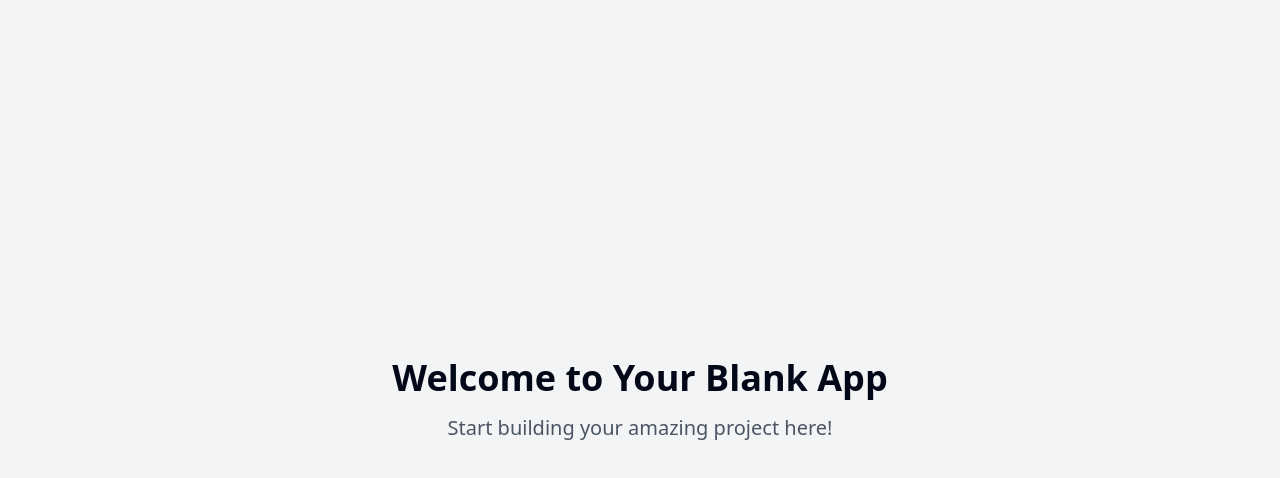
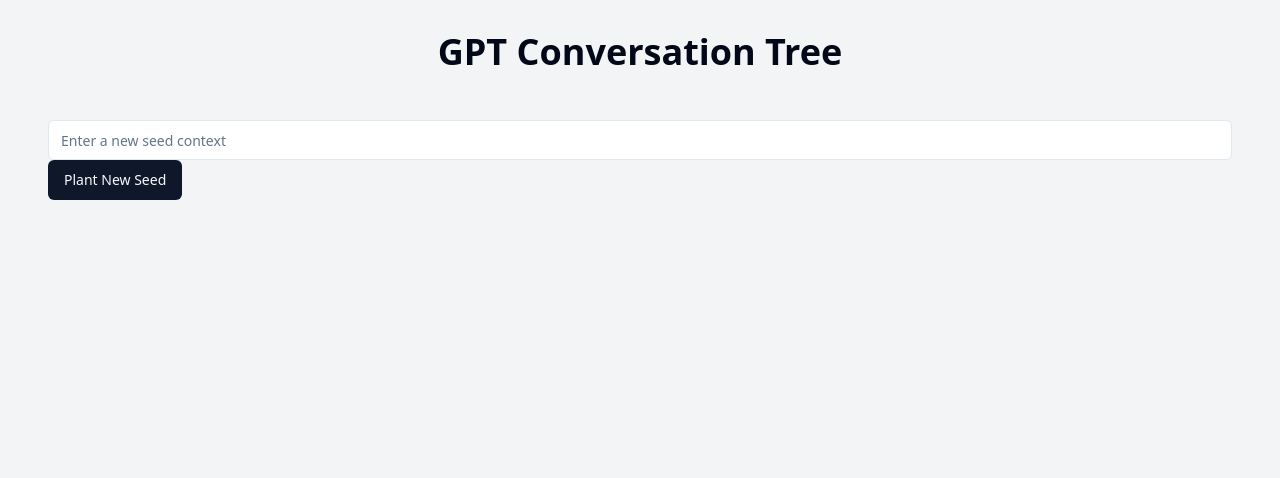
Before and after one commit to rileylemm/tree-of-contexts, a React (Vite) app: page / in a window 1280 px wide. Shown: the top 478 px of the page. Built offline with nearby package versions, Linux system fonts and the light colour scheme.

Commit message:
Add tree structure for conversation
Implement a front-end interface that organizes conversations in a tree structure. Users can plant an initial seed of context, allowing for branching off into new trees while maintaining the context of the original seed.
[skip gpt_engineer]

```diff
--- /dev/null
+++ b/src/components/ConversationNode.jsx
@@ -0,0 +1,59 @@
+import React, { useState } from 'react';
+import { Button } from "@/components/ui/button";
+import { Input } from "@/components/ui/input";
+import { MessageSquare, GitBranch } from 'lucide-react';
+
+const ConversationNode = ({ node, addResponse }) => {
+  const [newResponse, setNewResponse] = useState('');
+  const [isExpanded, setIsExpanded] = useState(true);
+
+  const handleAddResponse = () => {
+    if (newResponse.trim()) {
+      addResponse(node.id, newResponse);
+      setNewResponse('');
+    }
+  };
+
+  return (
+    <div className="ml-4 mt-2 border-l-2 border-gray-200 pl-4">
+      <div className="flex items-center">
+        <MessageSquare className="mr-2 h-4 w-4" />
+        <p className="font-medium">{node.content}</p>
+        <Button
+          variant="ghost"
+          size="sm"
+          onClick={() => setIsExpanded(!isExpanded)}
+          className="ml-2"
+        >
+          {isExpanded ? '▼' : '►'}
+        </Button>
+      </div>
+      {isExpanded && (
+        <>
+          <div className="mt-2 flex">
+            <Input
+              type="text"
+              value={newResponse}
+              onChange={(e) => setNewResponse(e.target.value)}
+              placeholder="Enter a response"
+              className="mr-2"
+            />
+            <Button onClick={handleAddResponse}>
+              <GitBranch className="mr-2 h-4 w-4" />
+              Branch
+            </Button>
+          </div>
+          {node.children.map(child => (
+            <ConversationNode
+              key={child.id}
+              node={child}
+              addResponse={addResponse}
+            />
+          ))}
+        </>
+      )}
+    </div>
+  );
+};
+
+export default ConversationNode;
--- /dev/null
+++ b/src/components/TreeView.jsx
@@ -0,0 +1,59 @@
+import React, { useState } from 'react';
+import ConversationNode from './ConversationNode';
+import { Button } from "@/components/ui/button";
+import { Input } from "@/components/ui/input";
+
+const TreeView = () => {
+  const [trees, setTrees] = useState([]);
+  const [newSeed, setNewSeed] = useState('');
+
+  const addNewSeed = () => {
+    if (newSeed.trim()) {
+      setTrees([...trees, { id: Date.now(), content: newSeed, children: [] }]);
+      setNewSeed('');
+    }
+  };
+
+  const addResponse = (treeId, nodeId, response) => {
+    setTrees(trees.map(tree => {
+      if (tree.id === treeId) {
+        return addNodeToTree(tree, nodeId, response);
+      }
+      return tree;
+    }));
+  };
+
+  const addNodeToTree = (node, targetId, newContent) => {
+    if (node.id === targetId) {
+      return { ...node, children: [...node.children, { id: Date.now(), content: newContent, children: [] }] };
+    }
+    return {
+      ...node,
+      children: node.children.map(child => addNodeToTree(child, targetId, newContent))
+    };
+  };
+
+  return (
+    <div className="p-4">
+      <div className="mb-4">
+        <Input
+          type="text"
+          value={newSeed}
+          onChange={(e) => setNewSeed(e.target.value)}
+          placeholder="Enter a new seed context"
+          className="mr-2"
+        />
+        <Button onClick={addNewSeed}>Plant New Seed</Button>
+      </div>
+      {trees.map(tree => (
+        <ConversationNode
+          key={tree.id}
+          node={tree}
+          addResponse={(nodeId, response) => addResponse(tree.id, nodeId, response)}
+        />
+      ))}
+    </div>
+  );
+};
+
+export default TreeView;
--- a/src/pages/Index.jsx
+++ b/src/pages/Index.jsx
@@ -1,12 +1,11 @@
-// Update this page (the content is just a fallback if you fail to update the page)
+import React from 'react';
+import TreeView from '../components/TreeView';
 
 const Index = () => {
   return (
-    <div className="min-h-screen flex items-center justify-center bg-gray-100">
-      <div className="text-center">
-        <h1 className="text-4xl font-bold mb-4">Welcome to Your Blank App</h1>
-        <p className="text-xl text-gray-600">Start building your amazing project here!</p>
-      </div>
+    <div className="min-h-screen bg-gray-100 p-8">
+      <h1 className="text-4xl font-bold mb-8 text-center">GPT Conversation Tree</h1>
+      <TreeView />
     </div>
   );
 };
```
